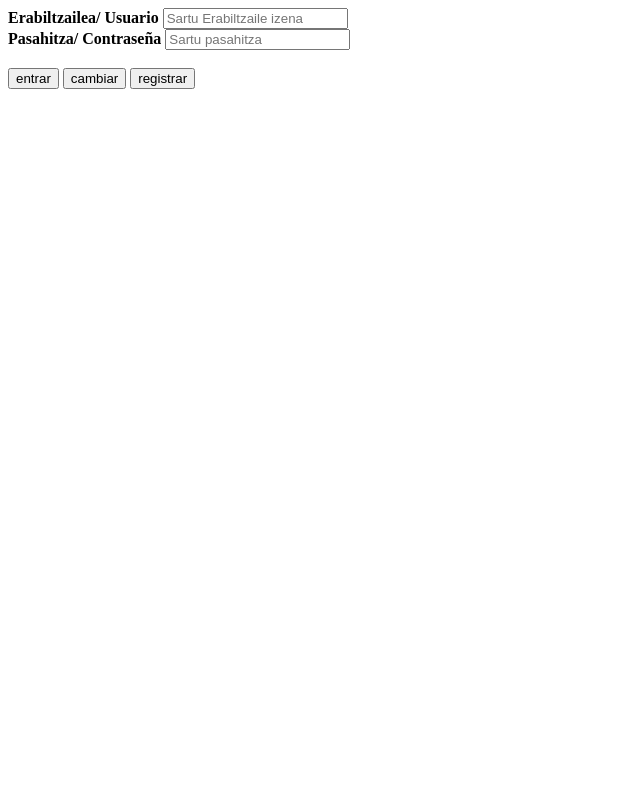
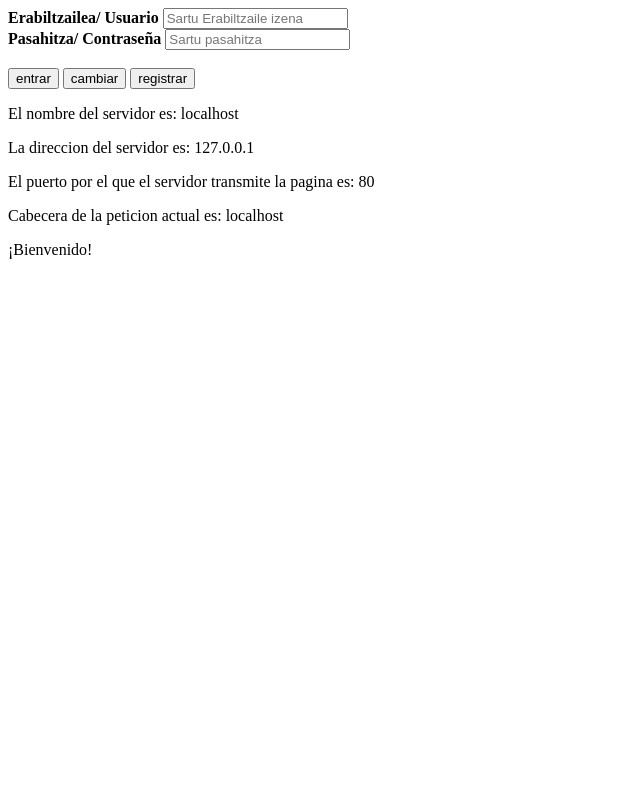
Before and after one commit to osdomz/Workspace, a PHP site: page / in a window 1280 px wide. Shown: the whole page, without its empty margins (0-640 px from the left). Run offline with PHP 8.4, Linux system fonts and the light colour scheme.

Commit message:
cookie y datos de server añadidos

```diff
--- a/PHP - servidor/2023_11_23 Azterketa/Bista/index.php
+++ b/PHP - servidor/2023_11_23 Azterketa/Bista/index.php
@@ -10,3 +10,14 @@ $_SESSION["validado"] = FALSE;
 // Cargar el formulario inicial
 $VistaInicio = new Login_Bista();
 $VistaInicio->Login();
+
+echo "<p>El nombre del servidor es:  ".$_SERVER['SERVER_NAME']."</p>";
+echo "<p>La direccion del servidor es:  ".$_SERVER['REMOTE_ADDR']."</p>";
+echo "<p>El puerto por el que el servidor transmite la pagina es:  ".$_SERVER['SERVER_PORT']."</p>";
+echo "<p>Cabecera de la peticion actual es:  ".$_SERVER['HTTP_HOST']."</p>";
+
+if (isset($_COOKIE['username'])) {
+    echo "¡Bienvenido, " . $_COOKIE['username'] . "!";
+} else {
+    echo "¡Bienvenido!";
+}
```
Also changed, not shown: PHP - servidor/2023_11_23 Azterketa/Bista/controlador.php (+24 -4 lines).
